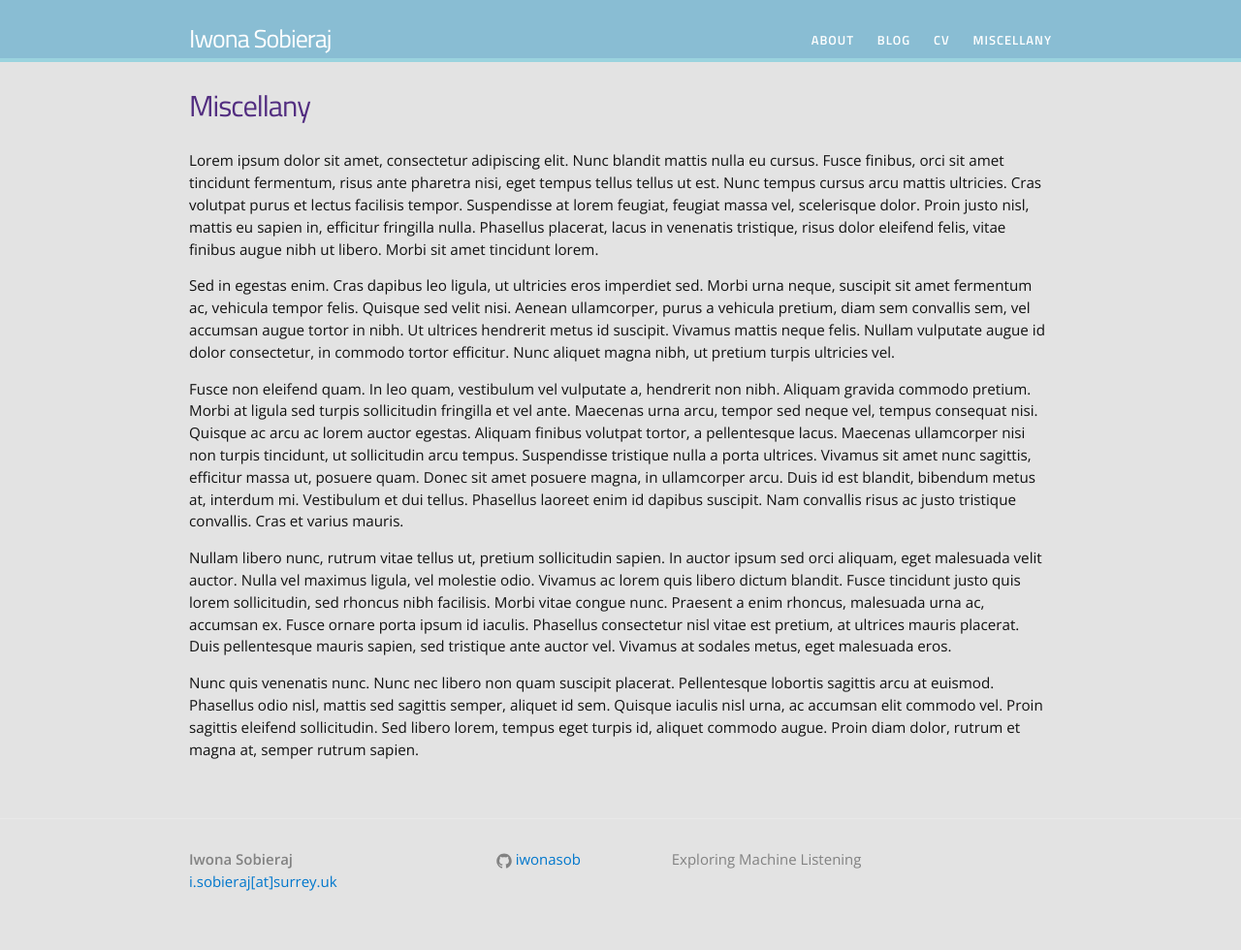
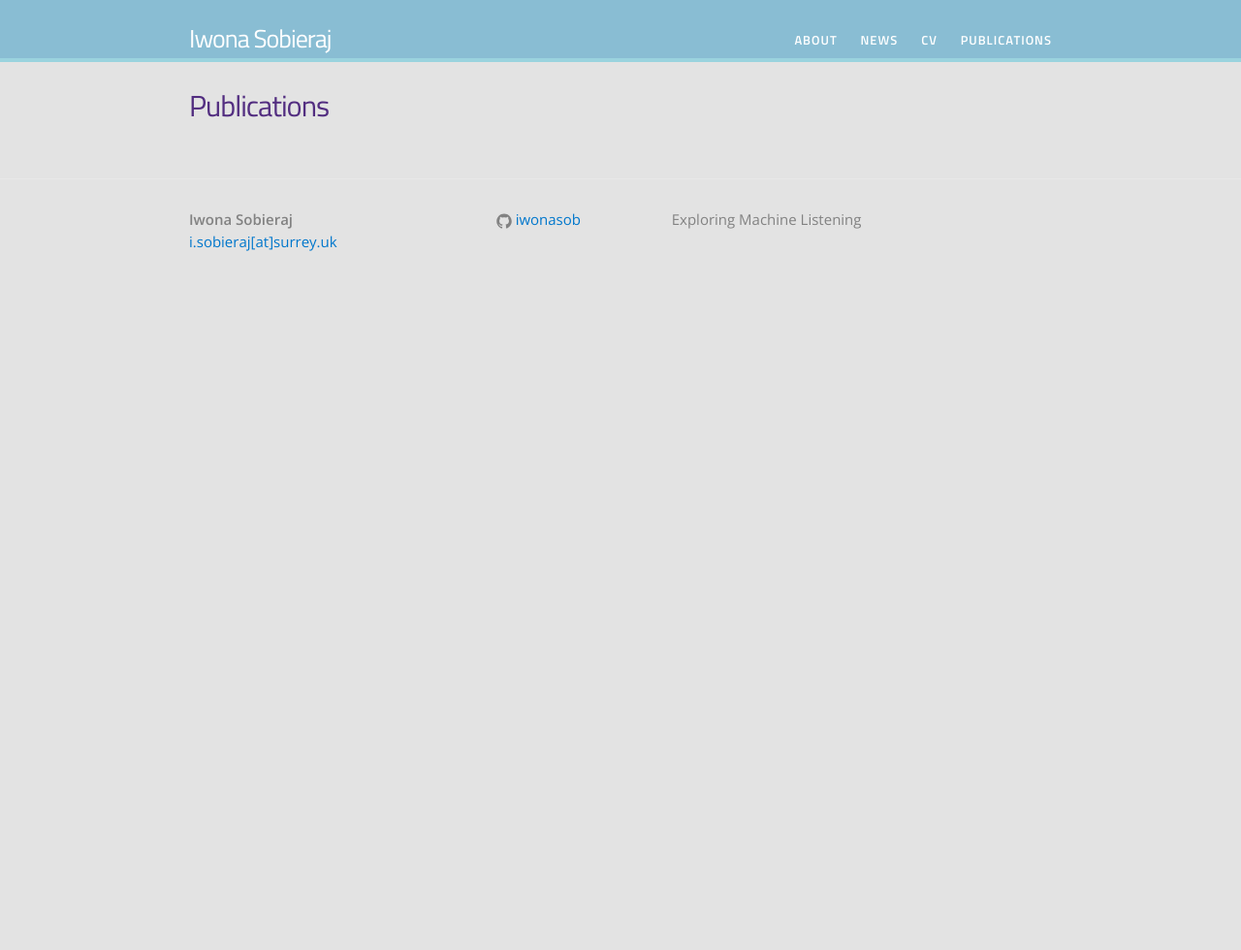
Before and after one commit to iwonasob/iwona.github.io, a Jekyll site: the page built from miscellany.md, in a window 1280 px wide. Shown: the whole page at 97% size. Built offline with Jekyll 4.4.1, drawn with Linux system fonts in a browser that asks for light colours; after the commit the page ends 900 px from its top, so only the background shows below that.

Commit message:
Add publications

```diff
--- a/miscellany.md
+++ b/miscellany.md
@@ -1,15 +1,5 @@
 ---
 layout: page
-title: Miscellany
-permalink: /miscellany/
+title: Publications
+permalink: /publications/
 ---
-
-Lorem ipsum dolor sit amet, consectetur adipiscing elit. Nunc blandit mattis nulla eu cursus. Fusce finibus, orci sit amet tincidunt fermentum, risus ante pharetra nisi, eget tempus tellus tellus ut est. Nunc tempus cursus arcu mattis ultricies. Cras volutpat purus et lectus facilisis tempor. Suspendisse at lorem feugiat, feugiat massa vel, scelerisque dolor. Proin justo nisl, mattis eu sapien in, efficitur fringilla nulla. Phasellus placerat, lacus in venenatis tristique, risus dolor eleifend felis, vitae finibus augue nibh ut libero. Morbi sit amet tincidunt lorem.
-
-Sed in egestas enim. Cras dapibus leo ligula, ut ultricies eros imperdiet sed. Morbi urna neque, suscipit sit amet fermentum ac, vehicula tempor felis. Quisque sed velit nisi. Aenean ullamcorper, purus a vehicula pretium, diam sem convallis sem, vel accumsan augue tortor in nibh. Ut ultrices hendrerit metus id suscipit. Vivamus mattis neque felis. Nullam vulputate augue id dolor consectetur, in commodo tortor efficitur. Nunc aliquet magna nibh, ut pretium turpis ultricies vel.
-
-Fusce non eleifend quam. In leo quam, vestibulum vel vulputate a, hendrerit non nibh. Aliquam gravida commodo pretium. Morbi at ligula sed turpis sollicitudin fringilla et vel ante. Maecenas urna arcu, tempor sed neque vel, tempus consequat nisi. Quisque ac arcu ac lorem auctor egestas. Aliquam finibus volutpat tortor, a pellentesque lacus. Maecenas ullamcorper nisi non turpis tincidunt, ut sollicitudin arcu tempus. Suspendisse tristique nulla a porta ultrices. Vivamus sit amet nunc sagittis, efficitur massa ut, posuere quam. Donec sit amet posuere magna, in ullamcorper arcu. Duis id est blandit, bibendum metus at, interdum mi. Vestibulum et dui tellus. Phasellus laoreet enim id dapibus suscipit. Nam convallis risus ac justo tristique convallis. Cras et varius mauris.
-
-Nullam libero nunc, rutrum vitae tellus ut, pretium sollicitudin sapien. In auctor ipsum sed orci aliquam, eget malesuada velit auctor. Nulla vel maximus ligula, vel molestie odio. Vivamus ac lorem quis libero dictum blandit. Fusce tincidunt justo quis lorem sollicitudin, sed rhoncus nibh facilisis. Morbi vitae congue nunc. Praesent a enim rhoncus, malesuada urna ac, accumsan ex. Fusce ornare porta ipsum id iaculis. Phasellus consectetur nisl vitae est pretium, at ultrices mauris placerat. Duis pellentesque mauris sapien, sed tristique ante auctor vel. Vivamus at sodales metus, eget malesuada eros.
-
-Nunc quis venenatis nunc. Nunc nec libero non quam suscipit placerat. Pellentesque lobortis sagittis arcu at euismod. Phasellus odio nisl, mattis sed sagittis semper, aliquet id sem. Quisque iaculis nisl urna, ac accumsan elit commodo vel. Proin sagittis eleifend sollicitudin. Sed libero lorem, tempus eget turpis id, aliquet commodo augue. Proin diam dolor, rutrum et magna at, semper rutrum sapien.
```
Also changed, not shown: _data/menu.yml (+4 -9 lines).
